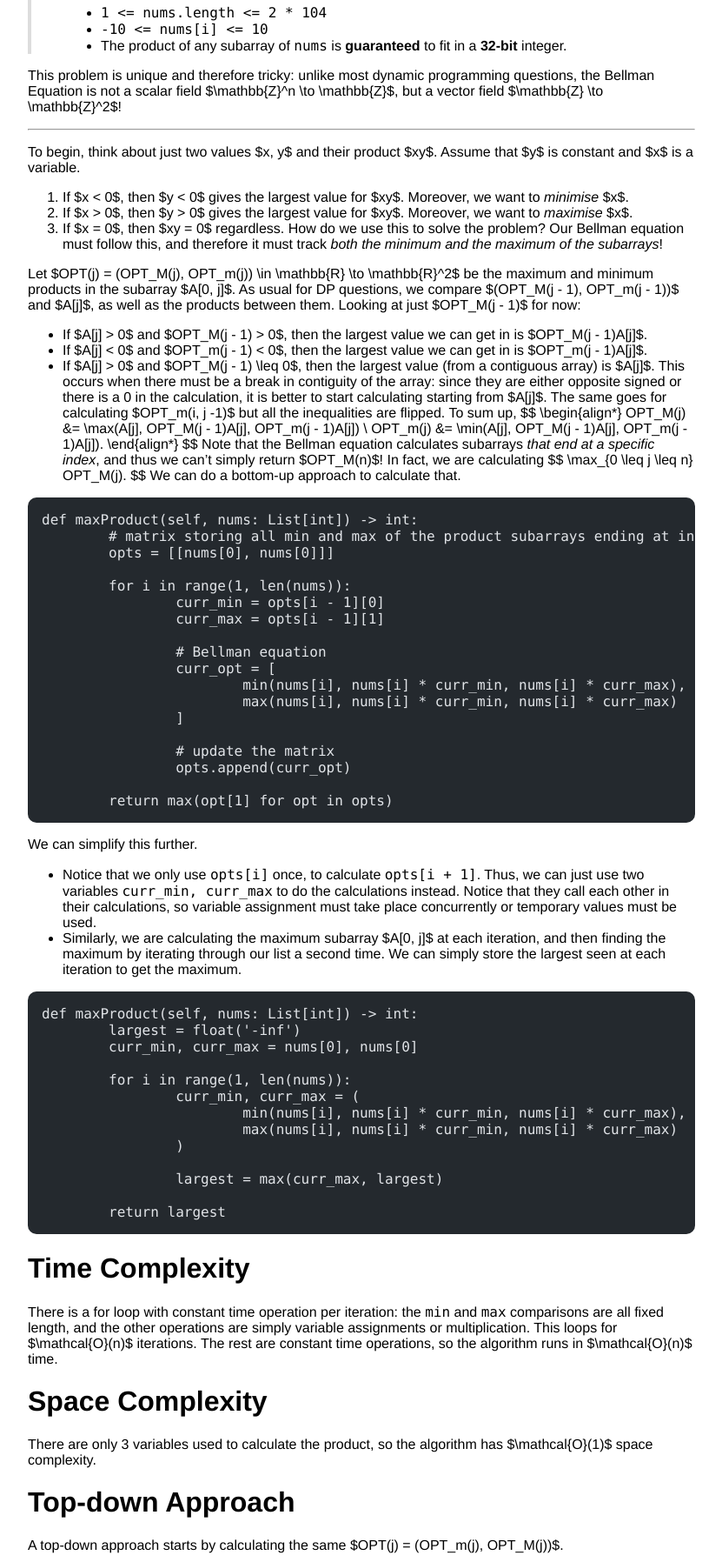
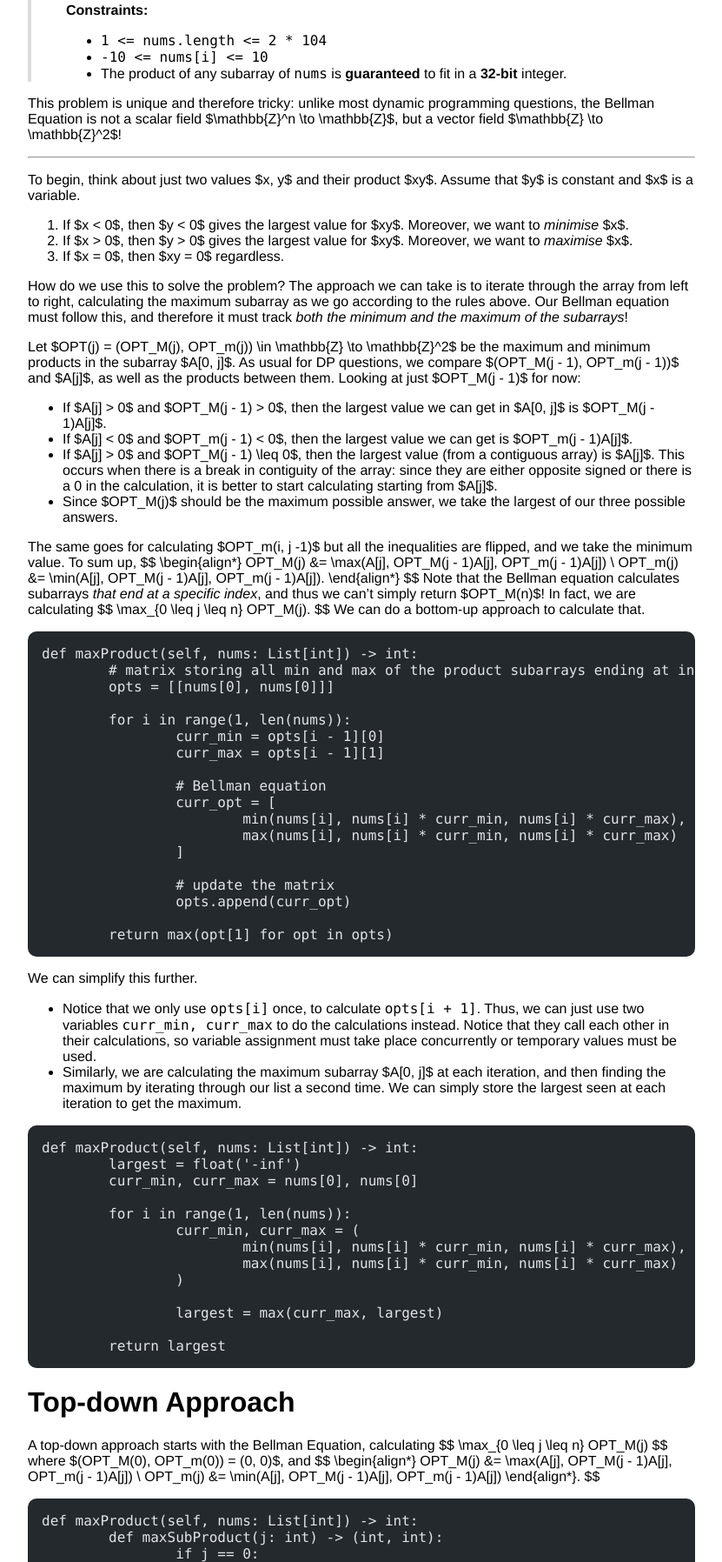
Before and after one commit to taml5/taml5.github.io, an Astro site: page /leetcode/dp/152 in a window 1280 px wide. Shown: the part 268-2064 px from the top of the page at 87% size, without its empty margins (224-1055 px from the left). Built offline with nearby package versions, Linux system fonts and the light colour scheme; Astro itself is replaced by a stand-in of ours; some packages are replaced by stand-ins of ours; code samples lack their colours.

Commit message:
Add minor changes

````diff
--- a/src/layouts/Leetcode.astro
+++ b/src/layouts/Leetcode.astro
@@ -44,7 +44,8 @@ import Header from '../components/Header.astro';
 
 	body {
 		max-width: 768px;
-		margin:0 auto;
+		margin: 0 auto;
+		padding: 2rem;
 	}
 
 
--- a/src/pages/leetcode/dp/152.md
+++ b/src/pages/leetcode/dp/152.md
@@ -18,16 +18,20 @@ This problem is unique and therefore tricky: unlike most dynamic programming que
 ---
 
 To begin, think about just two values $x, y$ and their product $xy$. Assume that $y$ is constant and $x$ is a variable.
+
 1.  If $x < 0$, then $y < 0$ gives the largest value for $xy$. Moreover, we want to *minimise* $x$.
 2.  If $x > 0$, then $y > 0$ gives the largest value for $xy$. Moreover, we want to *maximise* $x$.
 3.  If $x = 0$, then $xy = 0$ regardless.
-How do we use this to solve the problem? Our Bellman equation must follow this, and therefore it must track *both the minimum and the maximum of the subarrays*!
 
-Let $OPT(j) = (OPT_M(j), OPT_m(j)) \in \mathbb{R} \to \mathbb{R}^2$ be the maximum and minimum products in the subarray $A[0, j]$. As usual for DP questions, we compare $(OPT_M(j - 1), OPT_m(j - 1))$ and $A[j]$, as well as the products between them. Looking at just $OPT_M(j - 1)$ for now:
-- If $A[j] > 0$ and $OPT_M(j - 1) > 0$, then the largest value we can get in is $OPT_M(j - 1)A[j]$.
-- If $A[j] < 0$ and $OPT_m(j - 1) < 0$, then the largest value we can get in is $OPT_m(j - 1)A[j]$.
-- If $A[j] > 0$ and $OPT_M(j - 1) \leq 0$, then the largest value (from a contiguous array) is $A[j]$. This occurs when there must be a break in contiguity of the array: since they are either opposite signed or there is a 0 in the calculation, it is better to start calculating starting from $A[j]$.
-The same goes for calculating $OPT_m(i, j -1)$ but all the inequalities are flipped. To sum up,
+How do we use this to solve the problem? The approach we can take is to iterate through the array from left to right,  calculating the maximum subarray as we go according to the rules above. Our Bellman equation must follow this, and therefore it must track *both the minimum and the maximum of the subarrays*!
+
+Let $OPT(j) = (OPT_M(j), OPT_m(j)) \in \mathbb{Z} \to \mathbb{Z}^2$ be the maximum and minimum products in the subarray $A[0, j]$. As usual for DP questions, we compare $(OPT_M(j - 1), OPT_m(j - 1))$ and $A[j]$, as well as the products between them. Looking at just $OPT_M(j - 1)$ for now:
+- If $A[j] > 0$ and $OPT_M(j - 1) > 0$, then the largest value we can get in $A[0, j]$ is $OPT_M(j - 1)A[j]$.
+- If $A[j] < 0$ and $OPT_m(j - 1) < 0$, then the largest value we can get is $OPT_m(j - 1)A[j]$.
+- If $A[j] > 0$ and $OPT_M(j - 1) \leq 0$, then the largest value (from a contiguous array) is $A[j]$. This occurs when there is a break in contiguity of the array: since they are either opposite signed or there is a 0 in the calculation, it is better to start calculating starting from $A[j]$.
+- Since $OPT_M(j)$ should be the maximum possible answer, we take the largest of our three possible answers.
+
+The same goes for calculating $OPT_m(i, j -1)$ but all the inequalities are flipped, and we take the minimum value. To sum up,
 $$
 \begin{align*}
 	OPT_M(j) &= \max(A[j], OPT_M(j - 1)A[j], OPT_m(j - 1)A[j]) \\
@@ -77,12 +81,18 @@ def maxProduct(self, nums: List[int]) -> int:
 
 	return largest
 ```
-# Time Complexity
-There is a for loop with constant time operation per iteration: the `min` and `max` comparisons are all fixed length, and the other operations are simply variable assignments or multiplication. This loops for $\mathcal{O}(n)$ iterations. The rest are constant time operations, so the algorithm runs in $\mathcal{O}(n)$ time.
-# Space Complexity
-There are only 3 variables used to calculate the product, so the algorithm has $\mathcal{O}(1)$ space complexity.
 # Top-down Approach
-A top-down approach starts by calculating the same $OPT(j) = (OPT_m(j), OPT_M(j))$.
+A top-down approach starts with the Bellman Equation, calculating
+$$
+\max_{0 \leq j \leq n} OPT_M(j)
+$$
+where $(OPT_M(0), OPT_m(0)) = (0, 0)$, and
+$$
+\begin{align*}
+	OPT_M(j) &= \max(A[j], OPT_M(j - 1)A[j], OPT_m(j - 1)A[j]) \\
+	OPT_m(j) &= \min(A[j], OPT_M(j - 1)A[j], OPT_m(j - 1)A[j])
+\end{align*}.
+$$
 ```python
 def maxProduct(self, nums: List[int]) -> int:
 	def maxSubProduct(j: int) -> (int, int):
@@ -125,3 +135,7 @@ def maxProduct(self, nums: List[int]) -> int:
 
 	return largest
 ```
+# Time Complexity
+There is a for loop with constant time operation per iteration: the `min` and `max` comparisons are all fixed length, and the other operations are simply variable assignments or multiplication. This loops for $\mathcal{O}(n)$ iterations. The rest are constant time operations, so the algorithm runs in $\mathcal{O}(n)$ time.
+# Space Complexity
+There are only 3 variables used to calculate the product, so the algorithm has $\mathcal{O}(1)$ space complexity.
--- a/src/pages/leetcode/index.astro
+++ b/src/pages/leetcode/index.astro
@@ -6,6 +6,7 @@ import Review from "../../components/leetcode/Review.astro";
 ---
 
 <Layout>
+    <p>Lorem ipsum dolor sit amet, consectetur adipiscing elit, sed do eiusmod tempor incididunt ut labore et dolore magna aliqua. Ut enim ad minim veniam, quis nostrud exercitation ullamco laboris nisi ut aliquip ex ea commodo consequat. Duis aute irure dolor in reprehenderit in voluptate velit esse cillum dolore eu fugiat nulla pariatur. Excepteur sint occaecat cupidatat non proident, sunt in culpa qui officia deserunt mollit anim id est laborum.</p>
     <h1>Arrays</h1>
     <ul>
         <Question
````
Also changed, not shown: src/pages/leetcode/arrays/121.md (+4 -2 lines).
